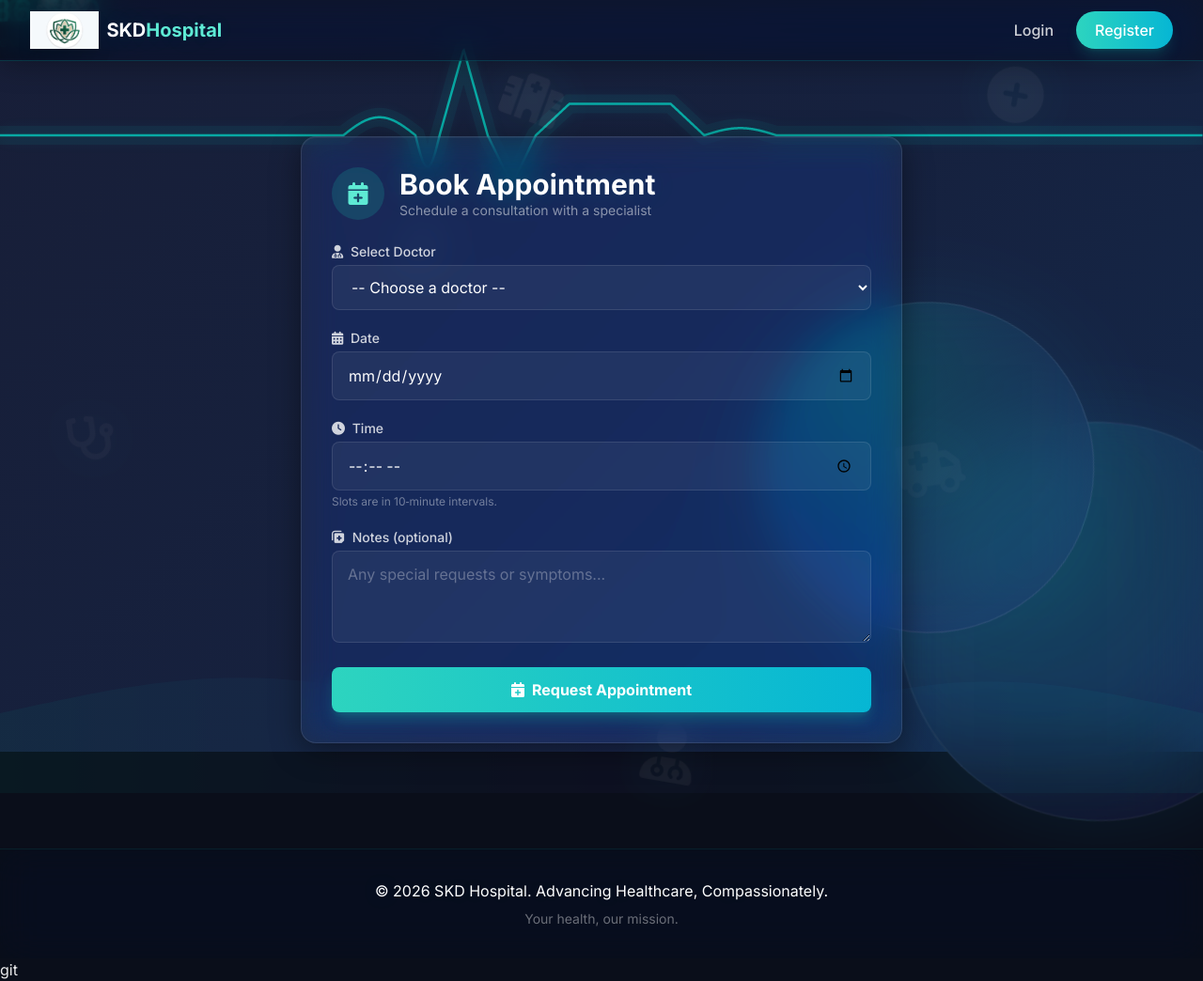
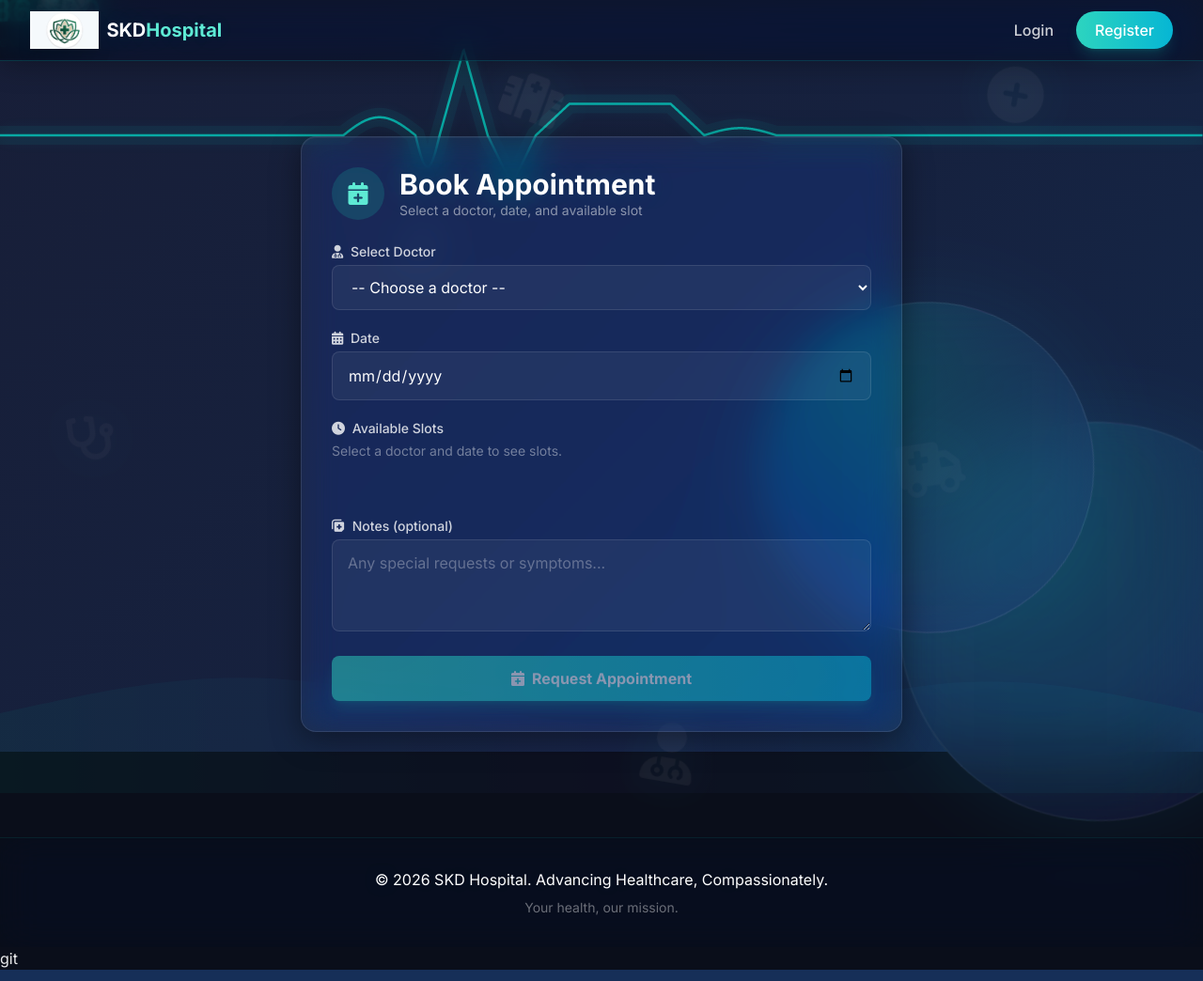
Before and after one commit to udayteck/HOSPITAL-SELF-MANAGEMENT, a Flask app: template app/templates/book_appointment.html in a window 1280 px wide. Shown: the whole page at 94% size. Run offline with Flask 3, Linux system fonts and the light colour scheme; the template is opened without the code that fills it: most values are stand-ins (such as "Sample title", 1, 10 or a date in 2020); parts of the project's set-up code (start-up, migrations or seed data) failed here and were passed over; some libraries are stand-ins or nearby versions.

Commit message:
Implement doctor slot-based booking

```diff
--- a/app/templates/book_appointment.html
+++ b/app/templates/book_appointment.html
@@ -9,11 +9,11 @@
             </div>
             <div>
                 <h1 class="text-3xl font-bold text-white text-glow">Book Appointment</h1>
-                <p class="text-white/50 text-sm">Schedule a consultation with a specialist</p>
+                <p class="text-white/50 text-sm">Select a doctor, date, and available slot</p>
             </div>
         </div>
 
-        <form method="POST" action="{{ url_for('patient.book_appointment') }}" class="space-y-5">
+        <form method="POST" action="{{ url_for('patient.book_appointment') }}" id="bookingForm" class="space-y-5">
             <!-- Doctor Selection -->
             <div>
                 <label for="doctor_id" class="block text-white/80 text-sm font-medium mb-1">
@@ -40,14 +40,16 @@
                        class="w-full px-4 py-3 bg-white/5 border border-white/10 rounded-lg text-white focus:outline-none focus:border-teal-400 focus:ring-2 focus:ring-teal-400/20 transition">
             </div>
 
-            <!-- Time -->
+            <!-- Slots -->
             <div>
-                <label for="start_time" class="block text-white/80 text-sm font-medium mb-1">
-                    <i class="fas fa-clock mr-1"></i> Time
+                <label class="block text-white/80 text-sm font-medium mb-1">
+                    <i class="fas fa-clock mr-1"></i> Available Slots
                 </label>
-                <input type="time" name="start_time" id="start_time" required step="1800"
-                       class="w-full px-4 py-3 bg-white/5 border border-white/10 rounded-lg text-white focus:outline-none focus:border-teal-400 focus:ring-2 focus:ring-teal-400/20 transition">
-                <p class="text-white/40 text-xs mt-1">Slots are in {{ slot_duration }}‑minute intervals.</p>
+                <div id="slotsContainer" class="flex flex-wrap gap-3 min-h-[60px]">
+                    <span class="text-white/40 text-sm">Select a doctor and date to see slots.</span>
+                </div>
+                <input type="hidden" name="start_time" id="selectedStartTime" required>
+                <input type="hidden" name="slot_display" id="selectedSlotDisplay">
             </div>
 
             <!-- Notes -->
@@ -61,11 +63,80 @@
             </div>
 
             <!-- Submit -->
-            <button type="submit"
-                    class="w-full bg-gradient-to-r from-teal-400 to-cyan-500 hover:from-teal-300 hover:to-cyan-400 text-white font-bold py-3 rounded-lg transition shadow-lg shadow-teal-500/30 flex items-center justify-center gap-2">
+            <button type="submit" id="submitBtn" disabled
+                    class="w-full bg-gradient-to-r from-teal-400 to-cyan-500 hover:from-teal-300 hover:to-cyan-400 text-white font-bold py-3 rounded-lg transition shadow-lg shadow-teal-500/30 flex items-center justify-center gap-2 disabled:opacity-50 disabled:cursor-not-allowed">
                 <i class="fas fa-calendar-plus"></i> Request Appointment
             </button>
         </form>
     </div>
 </div>
+
+<script>
+    const doctorSelect = document.getElementById('doctor_id');
+    const dateInput = document.getElementById('date');
+    const slotsContainer = document.getElementById('slotsContainer');
+    const selectedStartTime = document.getElementById('selectedStartTime');
+    const selectedSlotDisplay = document.getElementById('selectedSlotDisplay');
+    const submitBtn = document.getElementById('submitBtn');
+
+    function fetchSlots() {
+        const doctorId = doctorSelect.value;
+        const date = dateInput.value;
+        if (!doctorId || !date) {
+            slotsContainer.innerHTML = '<span class="text-white/40 text-sm">Select both doctor and date.</span>';
+            selectedStartTime.value = '';
+            selectedSlotDisplay.value = '';
+            submitBtn.disabled = true;
+            return;
+        }
+
+        slotsContainer.innerHTML = '<span class="text-white/40 text-sm"><i class="fas fa-spinner fa-spin"></i> Loading slots...</span>';
+
+        fetch(`/patient/api/available_slots/${doctorId}?date=${date}`)
+            .then(response => response.json())
+            .then(data => {
+                if (data.error) {
+                    slotsContainer.innerHTML = `<span class="text-red-400 text-sm">${data.error}</span>`;
+                    return;
+                }
+                if (data.length === 0) {
+                    slotsContainer.innerHTML = '<span class="text-white/40 text-sm">No available slots on this date.</span>';
+                    selectedStartTime.value = '';
+                    selectedSlotDisplay.value = '';
+                    submitBtn.disabled = true;
+                    return;
+                }
+                slotsContainer.innerHTML = '';
+                data.forEach(slot => {
+                    const btn = document.createElement('button');
+                    btn.type = 'button';
+                    btn.className = 'px-4 py-2 border border-teal-400/40 text-teal-300 rounded-lg hover:bg-teal-600 hover:text-white transition focus:outline-none focus:ring-2 focus:ring-teal-500';
+                    btn.textContent = `${slot.start} - ${slot.end}`;
+                    btn.dataset.start = slot.start;
+                    btn.dataset.end = slot.end;
+                    btn.addEventListener('click', function() {
+                        document.querySelectorAll('#slotsContainer button').forEach(b => {
+                            b.classList.remove('bg-teal-600', 'text-white');
+                            b.classList.add('border-teal-400/40', 'text-teal-300');
+                        });
+                        this.classList.remove('border-teal-400/40', 'text-teal-300');
+                        this.classList.add('bg-teal-600', 'text-white');
+                        selectedStartTime.value = slot.start;
+                        selectedSlotDisplay.value = `${slot.start} - ${slot.end}`;
+                        submitBtn.disabled = false;
+                    });
+                    slotsContainer.appendChild(btn);
+                });
+            })
+            .catch(err => {
+                slotsContainer.innerHTML = `<span class="text-red-400 text-sm">Error loading slots.</span>`;
+                console.error(err);
+            });
+    }
+
+    doctorSelect.addEventListener('change', fetchSlots);
+    dateInput.addEventListener('change', fetchSlots);
+
+    if (doctorSelect.value && dateInput.value) fetchSlots();
+</script>
 {% endblock %}
```
Also changed, not shown: app/models.py (+54 -18 lines), app/routes/patient.py (+43 -49 lines).
